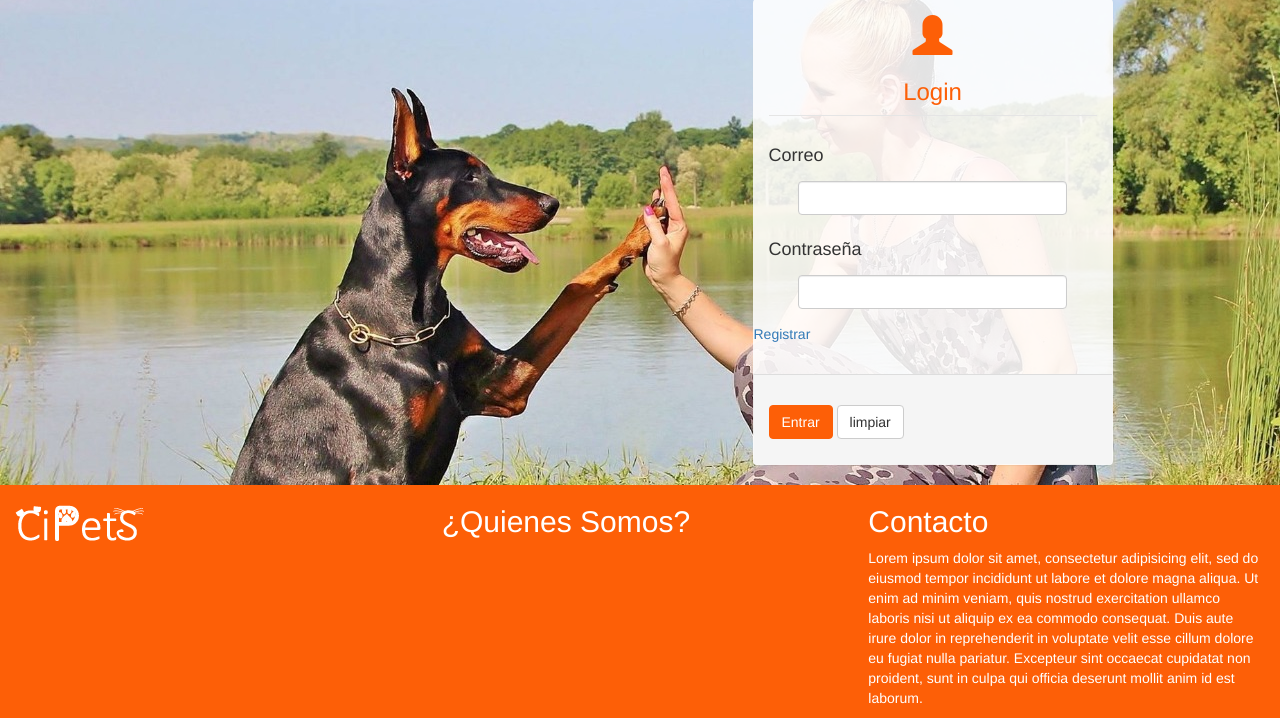
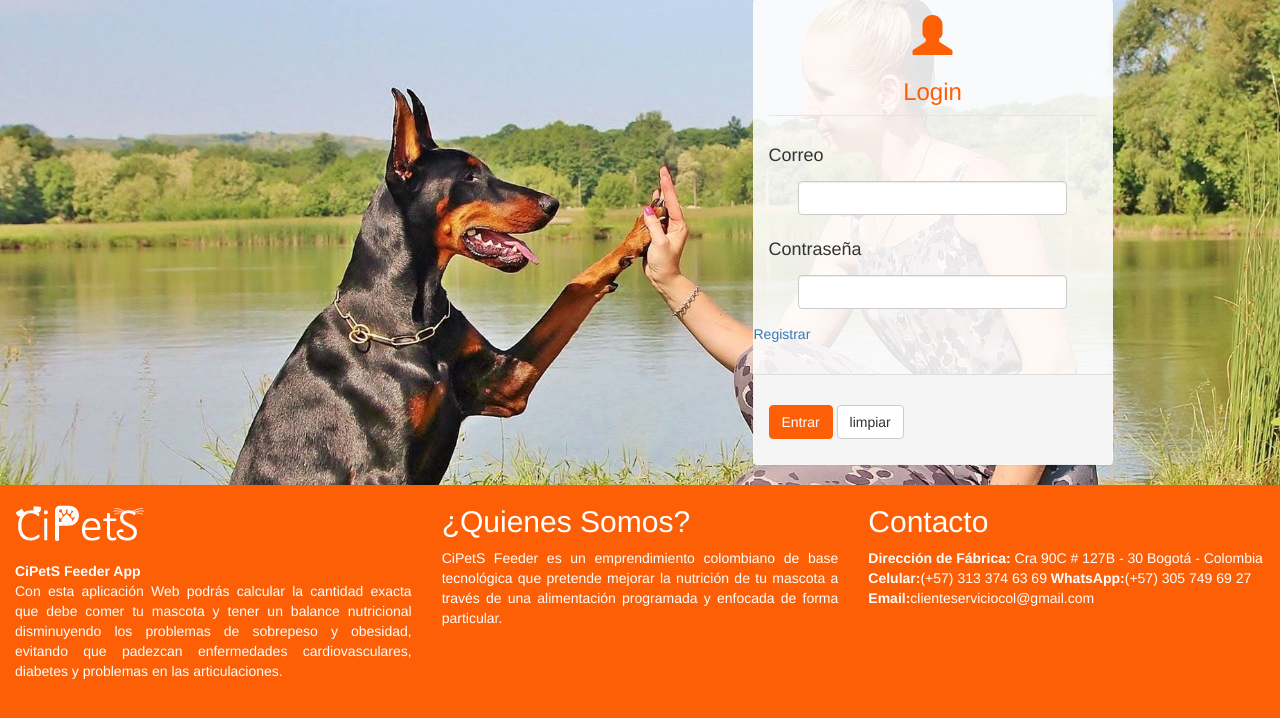
Before and after one commit to migueloc22/TV18004, a PHP site: page / in a window 1280 px wide. Shown: the part 121-839 px from the top of the page. After the commit the page ends 800 px from the top, so only its background shows below. Run offline with PHP 8.4, Linux system fonts and the light colour scheme.

Commit message:
pie de pagina
edición texto pie de pagina

```diff
--- a/template/pie_pagina.php
+++ b/template/pie_pagina.php
@@ -3,19 +3,28 @@
 		echo "<div class = 'row'>";
 			echo "<div class='col-md-4'><br>";
 				echo "<img  src='img/CiPetSmarca_blanco.png'>" ;
+				echo " <p align='justify'>
+						<br><B>
+							CiPetS Feeder App </B><br/>
+							Con esta aplicación Web podrás calcular la cantidad exacta que debe comer tu mascota y tener un
+							balance nutricional disminuyendo los problemas de sobrepeso y obesidad, evitando que padezcan
+							enfermedades cardiovasculares, diabetes y problemas en las articulaciones.
+						</p>" ;
 			echo "</div>";
 			echo "<div class = 'col-md-4'>";
 				echo " <h2>¿Quienes Somos?</h2>" ;
+				echo " <p align='justify'>
+							CiPetS Feeder es un emprendimiento colombiano de base tecnológica que pretende mejorar la
+							nutrición de tu mascota a través de una alimentación programada y enfocada de forma particular.
+						</p>" ;
 			echo "</div>";
 			echo "<div class = 'col-md-4'>";
 				echo " <h2>Contacto</h2>" ;
 				echo " <p>
-							Lorem ipsum dolor sit amet, consectetur adipisicing elit, sed do eiusmod
-							tempor incididunt ut labore et dolore magna aliqua. Ut enim ad minim veniam,
-							quis nostrud exercitation ullamco laboris nisi ut aliquip ex ea commodo
-							consequat. Duis aute irure dolor in reprehenderit in voluptate velit esse
-							cillum dolore eu fugiat nulla pariatur. Excepteur sint occaecat cupidatat non
-							proident, sunt in culpa qui officia deserunt mollit anim id est laborum.
+						<B>Dirección de Fábrica:</B> Cra 90C # 127B - 30 Bogotá - Colombia
+						<B>Celular:</B>(+57) 313 374 63 69
+						<B>WhatsApp:</B>(+57) 305 749 69 27
+						<br><B>Email:</B>clienteserviciocol@gmail.com<br/>
 						</p>" ;
 			echo "</div>";
 		echo "</div>";
```
